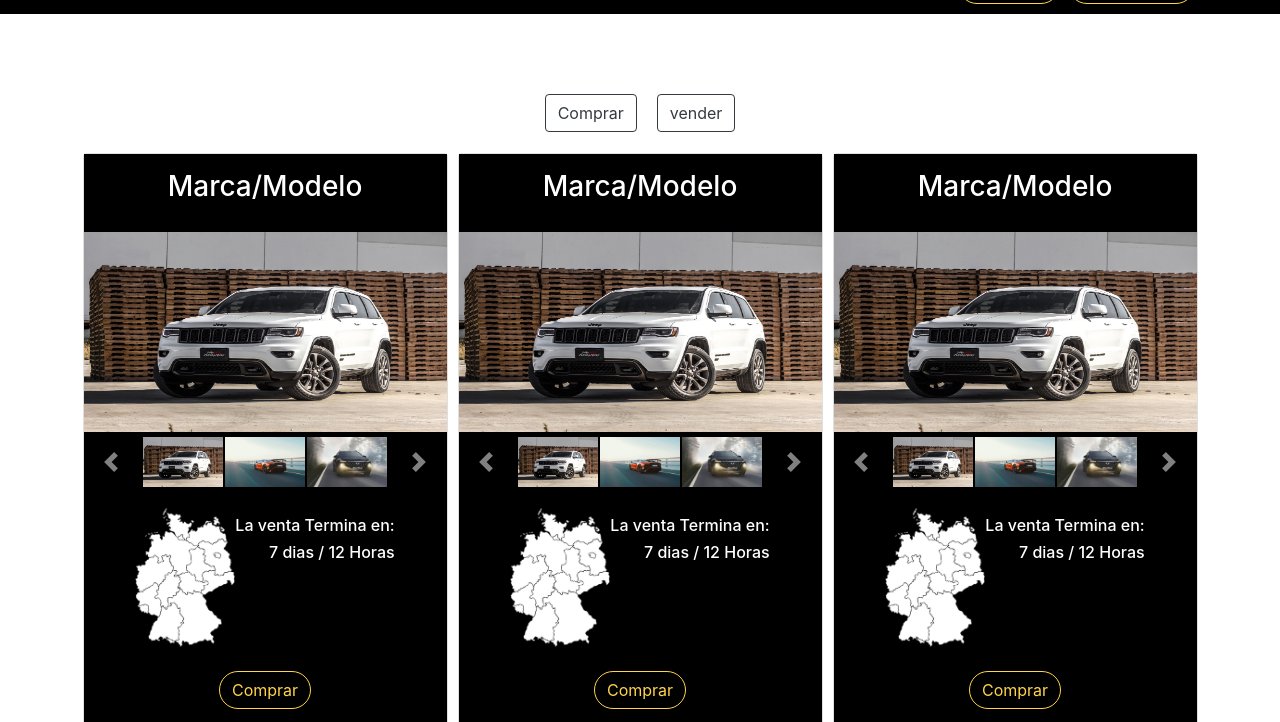
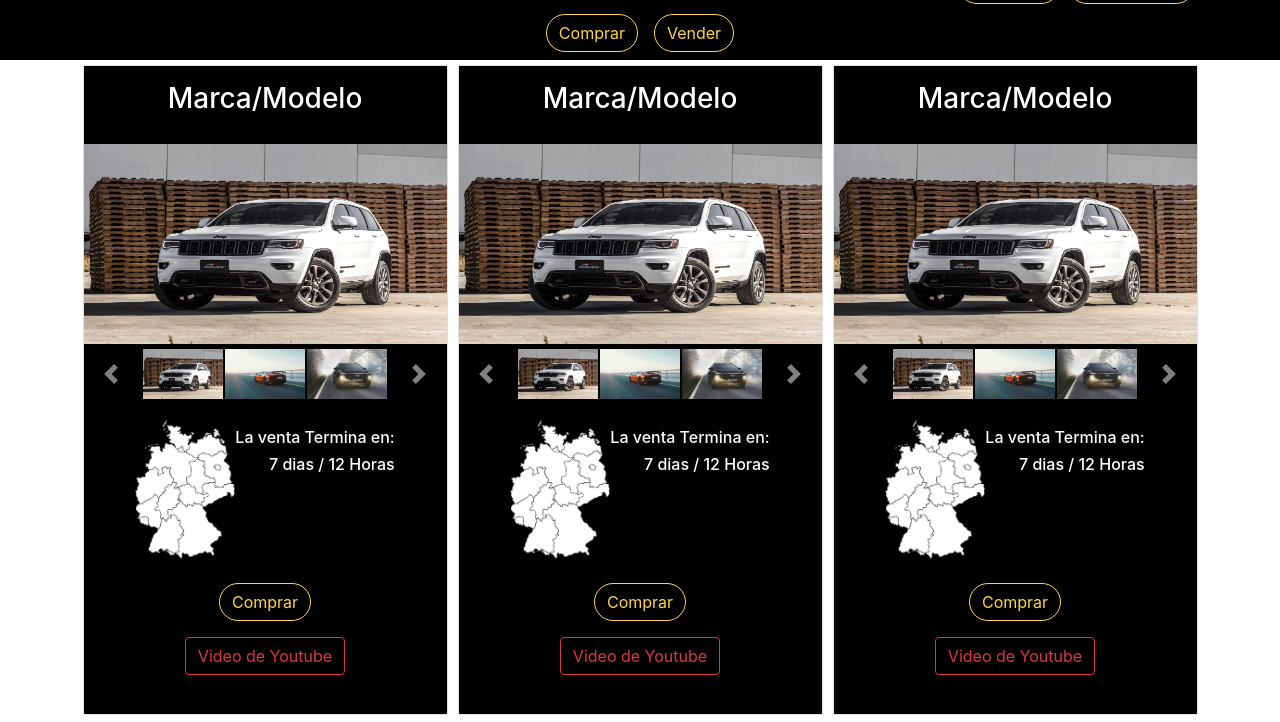
Before and after one commit to Arturo-Ruiz/Noybid.nl, a plain HTML site: page nuevo.html in a window 1280 px wide. Shown: the part 42-764 px from the top of the page. Drawn offline with Linux system fonts and the light colour scheme.

Commit message:
buy shell new

```diff
--- a/nuevo.html
+++ b/nuevo.html
@@ -7,6 +7,8 @@
   <title>Noybid.nl</title>
   <link rel="stylesheet" href="css/bootstrap.css">
   <link rel="stylesheet" href="css/style.css">
+  <link rel="stylesheet" href="css/styles.css">
+
   <link rel="stylesheet" href="css/owl.carousel.css">
 
 
@@ -64,20 +66,21 @@
 
   <!-- Buy-sell -->
 
-  <section id="buySell">
-    <div class="container-fluid">
-      <div class="row d-flex justify-content-center py-3">
 
-          <div class="buySell-btn">
-            <a href="comprar.html"><buttoa type="button" class="btn btn-outline-dark col-xs-4">Comprar</button></a>
-          </div>
-          <div class="buySell-btn">
-            <a href=""><buttoa type="button" class="btn btn-outline-dark col-xs-4">vender</button></a>
-          </div>
+  <div class="mt-5">
+    <ul class="nav black-nav justify-content-center">
+      <li class="nav-item p-2">
+        <a class="btn btn-outline-oro" href="comprar.html">Comprar</a>
+      </li>
 
-      </div>
-    </div>
-  </section>
+      <li class="nav-item p-2 ">
+        <a class="btn btn-outline-oro" href="vender.html">Vender</a>
+      </li>
+
+
+    </ul>
+
+  </div>
   <!-- /Buy-sell -->
 
   <!-- Car Navigation -->
```
